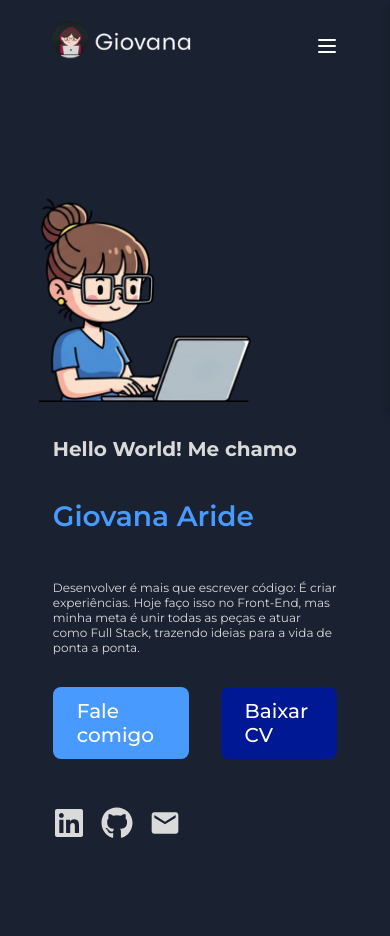
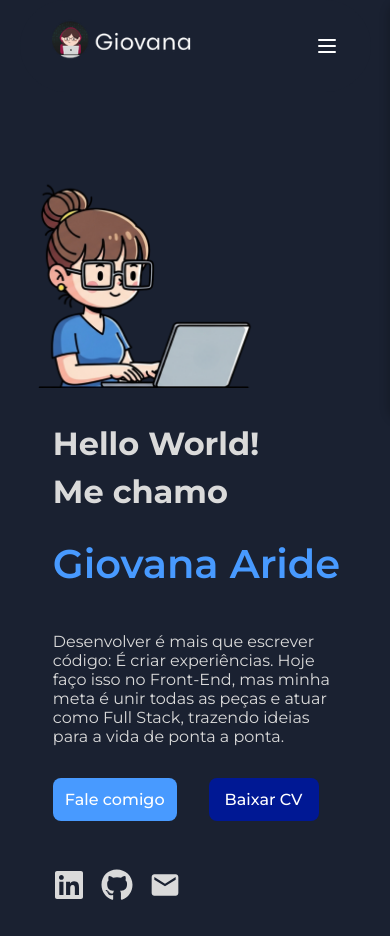
Before and after one commit to giovanaaride/giovanaportifolio, a React (Vite) app: page / in a window 390 px wide. Built offline with nearby package versions, Linux system fonts and the light colour scheme.

Commit message:
Buttons e  Margin Top da img ajustados

```diff
--- a/src/components/pages/HomeLayout/styles.modules.css
+++ b/src/components/pages/HomeLayout/styles.modules.css
@@ -130,31 +130,30 @@
   }
 }
 @media (max-width: 768px) {
+  .home-img-wrapper {
+    margin-top: 3rem;
+  }
   .text-home {
     max-width: 90%;
   }
   .text-home h1 {
-    font-size: 1.25rem;
+    font-size: 2rem;
+    max-width: 90%;
   }
   .text-home h1 .my-name {
-    font-size: 1.75rem;
+    font-size: 2.5rem;
+    min-width: 20rem;
   }
   .text-home p {
-    font-size: 0.75rem;
+    font-size: 1rem;
   }
-  .btn .ctt-btn {
-    padding: 0.5rem 1rem;
-    font-size: 0.75rem;
-    font-weight: 500;
-    border: none;
+  .text-home .btn .ctt-btn {
+    padding: 0.75rem 0.75rem;
+    font-size: 1rem;
     cursor: pointer;
-    transition: background-color 0.3s ease;
   }
-  .btn .ctt-btn:hover {
-    background-color: #1e6edc;
-  }
-  .btn .cv-btn {
-    padding: 0.2rem 0.5rem;
-    font-size: 0.5rem;
+  .text-home .btn .cv-btn {
+    padding: 0.75rem 1rem;
+    font-size: 1rem;
   }
 }/*# sourceMappingURL=styles.modules.css.map */
--- a/src/components/pages/HomeLayout/styles.modules.scss
+++ b/src/components/pages/HomeLayout/styles.modules.scss
@@ -160,38 +160,37 @@
 }
 
 @media (max-width: 768px) {
+    .home-img-wrapper {
+        margin-top: 3rem;
+    }
     .text-home {
         max-width: 90%;
 
         h1 {
-            font-size: 1.25rem;
+            font-size: 2rem;
+            max-width: 90%;
 
             .my-name {
-                font-size: 1.75rem;
+                font-size: 2.5rem;
+                min-width: 20rem;
             }
         }
 
         p {
-            font-size: 0.75rem;
+            font-size: 1rem;
         }
-    }
 
-    .btn {
-        .ctt-btn {
-            padding: 0.5rem 1rem;
-            font-size: 0.75rem;
-            font-weight: 500;
-            border: none;
-            cursor: pointer;
-            transition: background-color 0.3s ease;
+        .btn {
+            .ctt-btn {
+                padding: 0.75rem 0.75rem;
 
-            &:hover {
-                background-color: #1e6edc;
+                font-size: 1rem;
+                cursor: pointer;
             }
-        }
-        .cv-btn {
-            padding: 0.2rem 0.5rem;
-            font-size: 0.5rem;
+            .cv-btn {
+                padding:0.75rem 1rem;
+                font-size: 1rem;
+            }
         }
     }
 }
```
Also changed, not shown: 1 other file (tests, documents, lock files or other folders).
